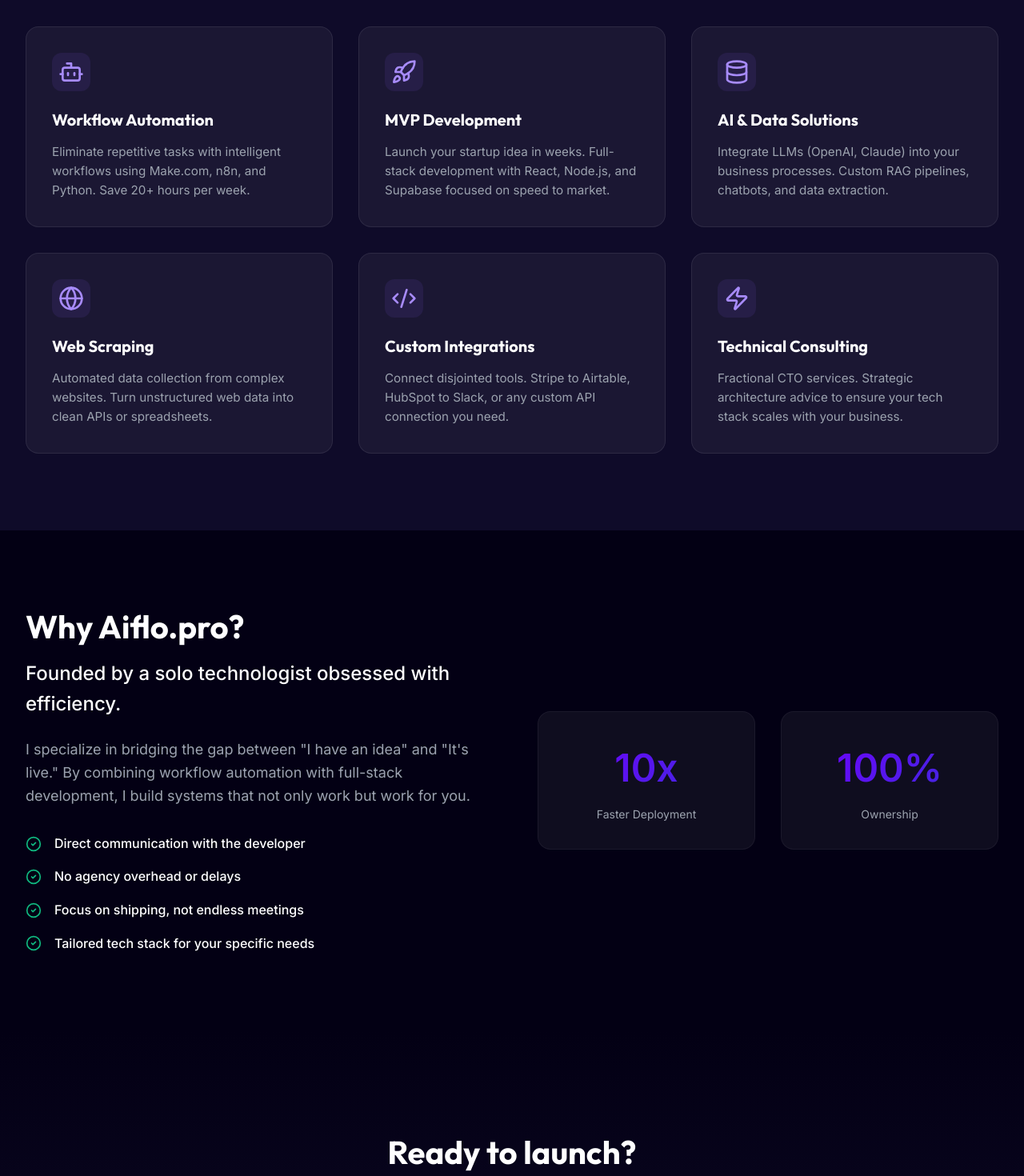
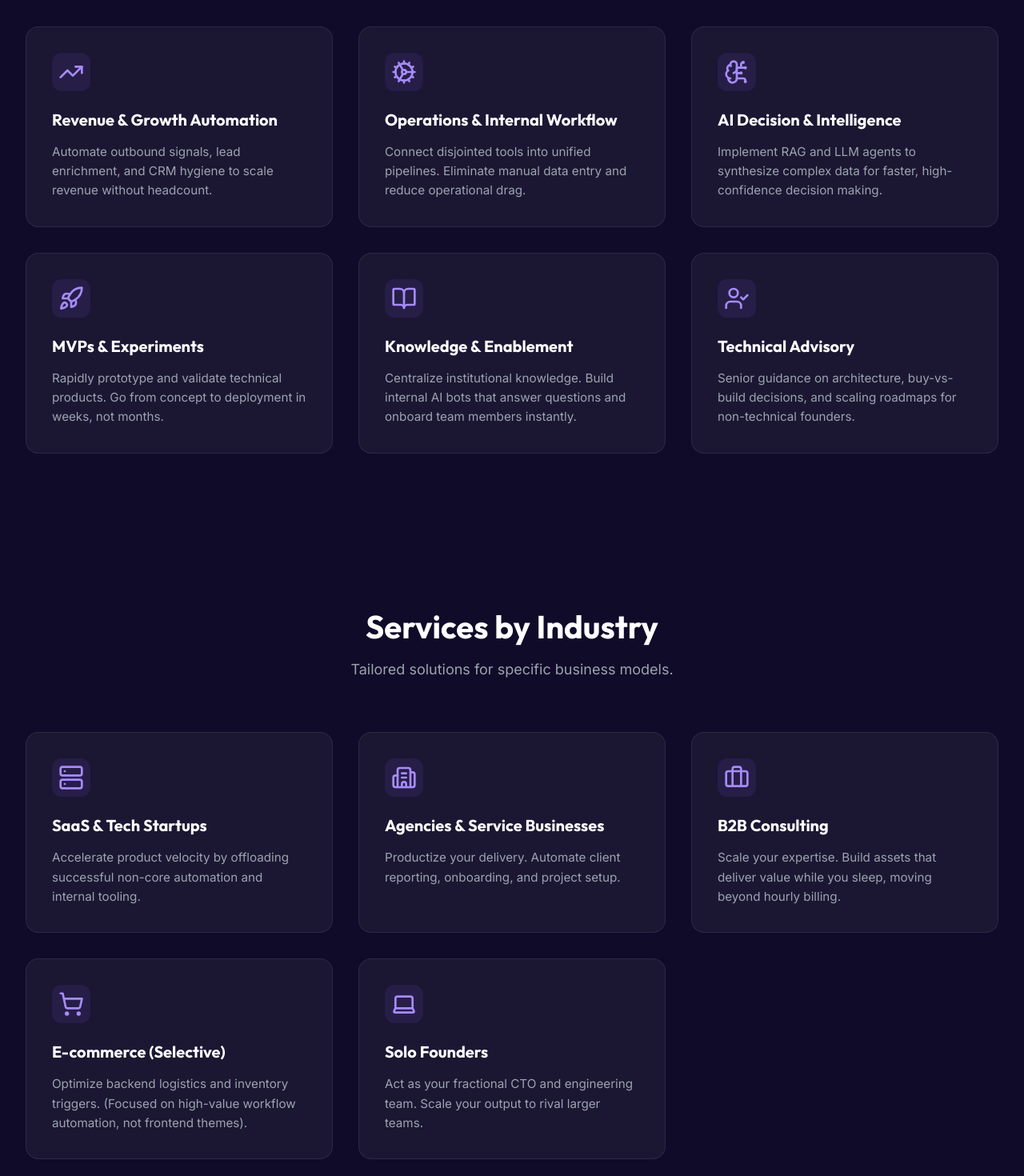
Before and after one commit to gnanaprakash22594/Aiflo-pro, a React (Vite) app: page / in a window 1280 px wide. Shown: the part 1020-2490 px from the top of the page at 80% size. Built offline with nearby package versions, Linux system fonts and the light colour scheme.

Commit message:
Refactor services: split into Function and Industry sections

```diff
--- a/src/App.jsx
+++ b/src/App.jsx
@@ -1,7 +1,8 @@
 import React from 'react';
 import Navbar from './components/Navbar';
 import Hero from './components/Hero';
-import Services from './components/Services';
+import ServicesFunction from './components/ServicesFunction';
+import ServicesIndustry from './components/ServicesIndustry';
 import About from './components/About';
 import Contact from './components/Contact';
 
@@ -10,7 +11,8 @@ function App() {
     <div className="app">
       <Navbar />
       <Hero />
-      <Services />
+      <ServicesFunction />
+      <ServicesIndustry />
       <About />
       <Contact />
     </div>
--- a/src/components/Services.jsx
+++ /dev/null
@@ -1,89 +0,0 @@
-import React, { useLayoutEffect, useRef } from 'react';
-import { Bot, Rocket, Zap, Database, Globe, Code2 } from 'lucide-react';
-import gsap from 'gsap';
-import { ScrollTrigger } from 'gsap/ScrollTrigger';
-
-gsap.registerPlugin(ScrollTrigger);
-
-const services = [
-    {
-        icon: <Bot size={32} />,
-        title: "Workflow Automation",
-        description: "Eliminate repetitive tasks with intelligent workflows using Make.com, n8n, and Python. Save 20+ hours per week."
-    },
-    {
-        icon: <Rocket size={32} />,
-        title: "MVP Development",
-        description: "Launch your startup idea in weeks. Full-stack development with React, Node.js, and Supabase focused on speed to market."
-    },
-    {
-        icon: <Database size={32} />,
-        title: "AI & Data Solutions",
-        description: "Integrate LLMs (OpenAI, Claude) into your business processes. Custom RAG pipelines, chatbots, and data extraction."
-    },
-    {
-        icon: <Globe size={32} />,
-        title: "Web Scraping",
-        description: "Automated data collection from complex websites. Turn unstructured web data into clean APIs or spreadsheets."
-    },
-    {
-        icon: <Code2 size={32} />,
-        title: "Custom Integrations",
-        description: "Connect disjointed tools. Stripe to Airtable, HubSpot to Slack, or any custom API connection you need."
-    },
-    {
-        icon: <Zap size={32} />,
-        title: "Technical Consulting",
-        description: "Fractional CTO services. Strategic architecture advice to ensure your tech stack scales with your business."
-    }
-];
-
-const Services = () => {
-    const sectionRef = useRef(null);
-
-    useLayoutEffect(() => {
-        const ctx = gsap.context(() => {
-            // Initial state
-            gsap.set(".service-card", { y: 50, opacity: 0 });
-
-            ScrollTrigger.batch(".service-card", {
-                onEnter: batch => gsap.to(batch, {
-                    opacity: 1,
-                    y: 0,
-                    stagger: 0.15,
-                    overwrite: true,
-                    duration: 0.8,
-                    ease: "power3.out"
-                }),
-                start: "top 85%", // Trigger slightly earlier
-                // Ensure they stay visible even if user scrolls back up quickly (optional, but safer)
-                // onLeave: batch => gsap.set(batch, { opacity: 1, y: 0, overwrite: true })
-            });
-        }, sectionRef);
-
-        return () => ctx.revert();
-    }, []);
-
-    return (
-        <section className="services-section" id="services" ref={sectionRef}>
-            <div className="container">
-                <div className="section-header">
-                    <h2 className="section-title">Services</h2>
-                    <p className="section-subtitle">Streamline your business with cutting-edge solutions.</p>
-                </div>
-
-                <div className="services-grid">
-                    {services.map((service, index) => (
-                        <div key={index} className="service-card">
-                            <div className="service-icon">{service.icon}</div>
-                            <h3 className="service-title">{service.title}</h3>
-                            <p className="service-desc">{service.description}</p>
-                        </div>
-                    ))}
-                </div>
-            </div>
-        </section>
-    );
-};
-
-export default Services;
--- /dev/null
+++ b/src/components/ServicesFunction.jsx
@@ -0,0 +1,86 @@
+import React, { useLayoutEffect, useRef } from 'react';
+import { TrendingUp, Cog, BrainCircuit, Rocket, BookOpen, UserCheck } from 'lucide-react';
+import gsap from 'gsap';
+import { ScrollTrigger } from 'gsap/ScrollTrigger';
+
+gsap.registerPlugin(ScrollTrigger);
+
+const services = [
+    {
+        icon: <TrendingUp size={32} />,
+        title: "Revenue & Growth Automation",
+        description: "Automate outbound signals, lead enrichment, and CRM hygiene to scale revenue without headcount."
+    },
+    {
+        icon: <Cog size={32} />,
+        title: "Operations & Internal Workflow",
+        description: "Connect disjointed tools into unified pipelines. Eliminate manual data entry and reduce operational drag."
+    },
+    {
+        icon: <BrainCircuit size={32} />,
+        title: "AI Decision & Intelligence",
+        description: "Implement RAG and LLM agents to synthesize complex data for faster, high-confidence decision making."
+    },
+    {
+        icon: <Rocket size={32} />,
+        title: "MVPs & Experiments",
+        description: "Rapidly prototype and validate technical products. Go from concept to deployment in weeks, not months."
+    },
+    {
+        icon: <BookOpen size={32} />,
+        title: "Knowledge & Enablement",
+        description: "Centralize institutional knowledge. Build internal AI bots that answer questions and onboard team members instantly."
+    },
+    {
+        icon: <UserCheck size={32} />,
+        title: "Technical Advisory",
+        description: "Senior guidance on architecture, buy-vs-build decisions, and scaling roadmaps for non-technical founders."
+    }
+];
+
+const ServicesFunction = () => {
+    const sectionRef = useRef(null);
+
+    useLayoutEffect(() => {
+        const ctx = gsap.context(() => {
+            gsap.set(".service-card-func", { y: 50, opacity: 0 });
+
+            ScrollTrigger.batch(".service-card-func", {
+                onEnter: batch => gsap.to(batch, {
+                    opacity: 1,
+                    y: 0,
+                    stagger: 0.15,
+                    overwrite: true,
+                    duration: 0.8,
+                    ease: "power3.out"
+                }),
+                start: "top 85%",
+            });
+        }, sectionRef);
+
+        return () => ctx.revert();
+    }, []);
+
+    return (
+        <section className="services-section" id="services-function" ref={sectionRef}>
+            <div className="container">
+                <div className="section-header">
+                    <h2 className="section-title">Services by Business Function</h2>
+                    <p className="section-subtitle">Targeted interventions for high-leverage outcomes.</p>
+                </div>
+
+                <div className="services-grid">
+                    {services.map((service, index) => (
+                        <div key={index} className="service-card service-card-func">
+                            <div className="service-icon">{service.icon}</div>
+                            <h3 className="service-title">{service.title}</h3>
+                            <p className="service-desc">{service.description}</p>
+                        </div>
+                    ))}
+                </div>
+            </div>
+        </section>
+    );
+};
+
+export default ServicesFunction;
--- /dev/null
+++ b/src/components/ServicesIndustry.jsx
@@ -0,0 +1,81 @@
+import React, { useLayoutEffect, useRef } from 'react';
+import { Server, Building2, Briefcase, ShoppingCart, Laptop } from 'lucide-react';
+import gsap from 'gsap';
+import { ScrollTrigger } from 'gsap/ScrollTrigger';
+
+gsap.registerPlugin(ScrollTrigger);
+
+const industries = [
+    {
+        icon: <Server size={32} />,
+        title: "SaaS & Tech Startups",
+        description: "Accelerate product velocity by offloading successful non-core automation and internal tooling."
+    },
+    {
+        icon: <Building2 size={32} />,
+        title: "Agencies & Service Businesses",
+        description: "Productize your delivery. Automate client reporting, onboarding, and project setup."
+    },
+    {
+        icon: <Briefcase size={32} />,
+        title: "B2B Consulting",
+        description: "Scale your expertise. Build assets that deliver value while you sleep, moving beyond hourly billing."
+    },
+    {
+        icon: <ShoppingCart size={32} />,
+        title: "E-commerce (Selective)",
+        description: "Optimize backend logistics and inventory triggers. (Focused on high-value workflow automation, not frontend themes)."
+    },
+    {
+        icon: <Laptop size={32} />,
+        title: "Solo Founders",
+        description: "Act as your fractional CTO and engineering team. Scale your output to rival larger teams."
+    }
+];
+
+const ServicesIndustry = () => {
+    const sectionRef = useRef(null);
+
+    useLayoutEffect(() => {
+        const ctx = gsap.context(() => {
+            gsap.set(".service-card-ind", { y: 50, opacity: 0 });
+
+            ScrollTrigger.batch(".service-card-ind", {
+                onEnter: batch => gsap.to(batch, {
+                    opacity: 1,
+                    y: 0,
+                    stagger: 0.15,
+                    overwrite: true,
+                    duration: 0.8,
+                    ease: "power3.out"
+                }),
+                start: "top 85%",
+            });
+        }, sectionRef);
+
+        return () => ctx.revert();
+    }, []);
+
+    return (
+        <section className="services-section" id="services-industry" ref={sectionRef}>
+            <div className="container">
+                <div className="section-header">
+                    <h2 className="section-title">Services by Industry</h2>
+                    <p className="section-subtitle">Tailored solutions for specific business models.</p>
+                </div>
+
+                <div className="services-grid">
+                    {industries.map((service, index) => (
+                        <div key={index} className="service-card service-card-ind">
+                            <div className="service-icon">{service.icon}</div>
+                            <h3 className="service-title">{service.title}</h3>
+                            <p className="service-desc">{service.description}</p>
+                        </div>
+                    ))}
+                </div>
+            </div>
+        </section>
+    );
+};
+
+export default ServicesIndustry;
```
